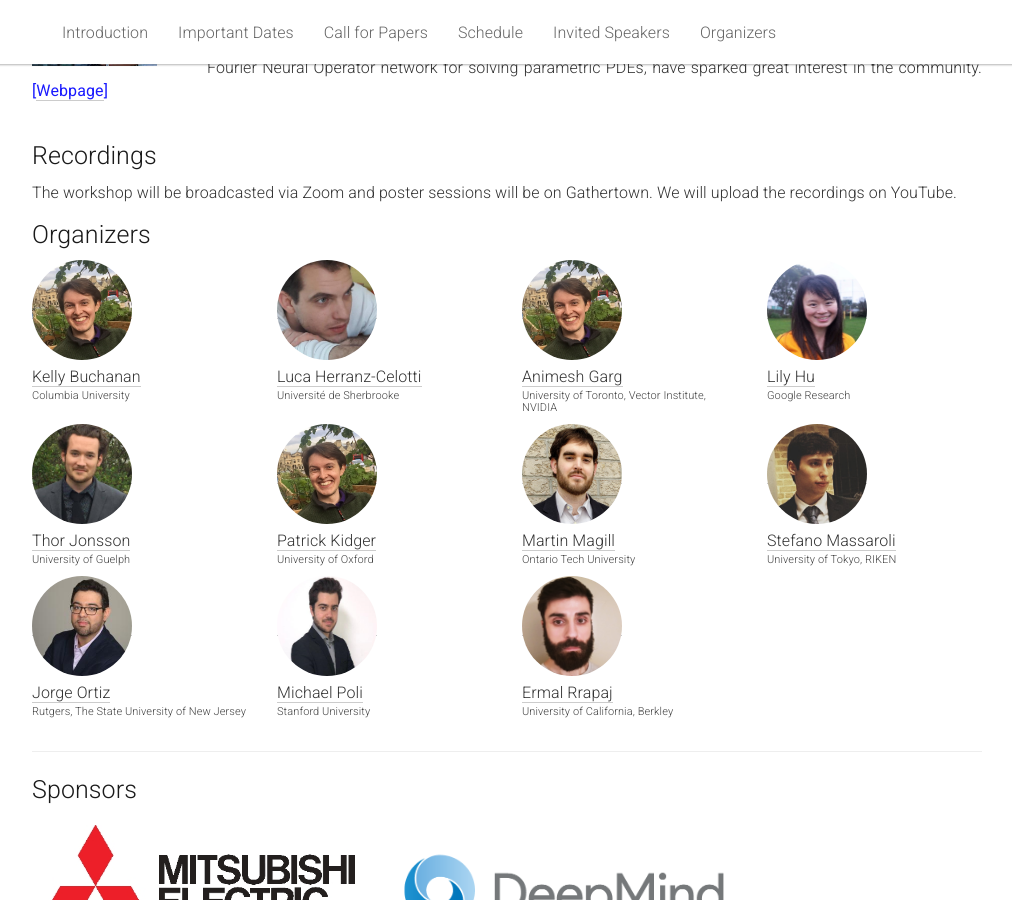
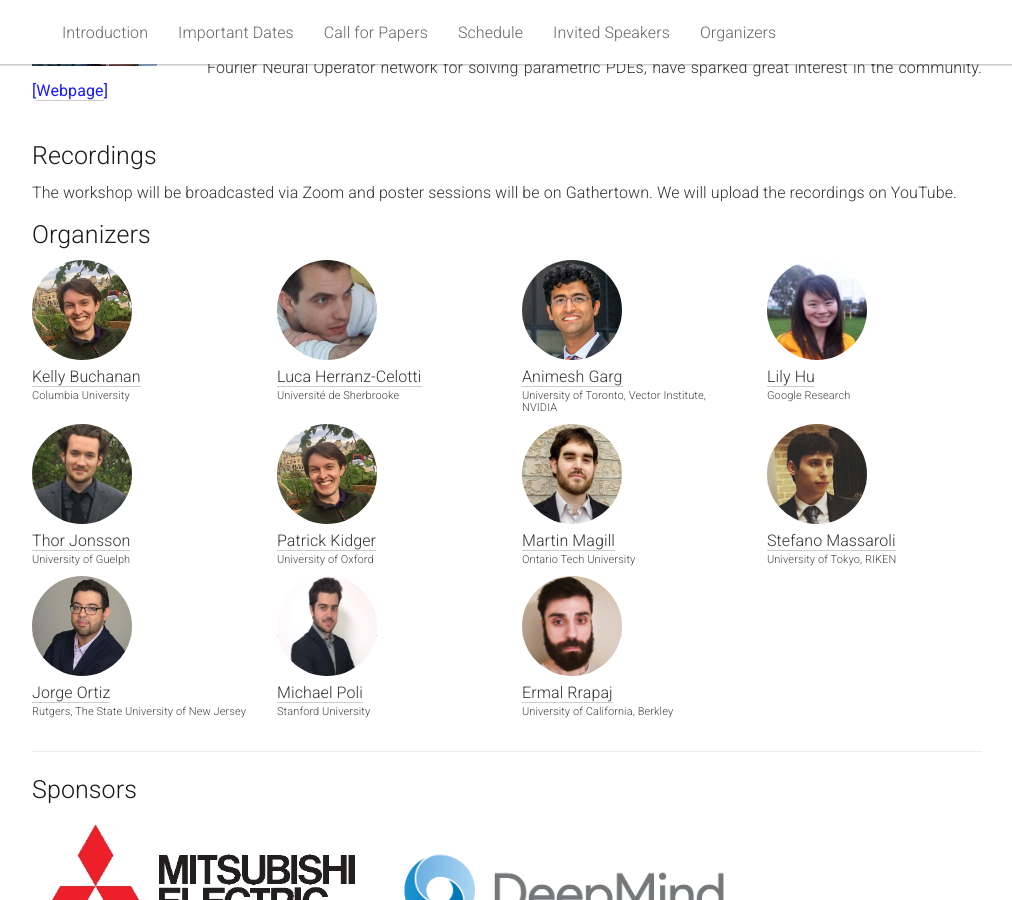
Before and after one commit to dl-de/dl-de.github.io, a Jekyll site: the page built from _pages/home.md, in a window 1280 px wide and 900 px high, scrolled down 3004 px. Shown: the whole window, without its empty margins (133-1145 px from the left). Built offline with Jekyll 4.4.1, drawn with Linux system fonts in a browser that asks for light colours.

Commit message:
minor changes

```diff
--- a/_pages/home.md
+++ b/_pages/home.md
@@ -287,7 +287,7 @@ The scope of the workshop spans topics at the intersection of DL and DEs, includ
 
   <div class="col-xs-3">
     <a href="kidger.site">
-      <img class="people-pic" src="{{ "/static/img/people/patrickkidger.jpg" | prepend:site.baseurl }}">
+      <img class="people-pic" src="{{ "/static/img/people/animeshgarg.jpg" | prepend:site.baseurl }}">
     </a>
     <div class="people-name">
       <a href="kidger.site">Animesh Garg</a>
```
Also changed, not shown: static/img/people/animeshgarg.jpg (added).
